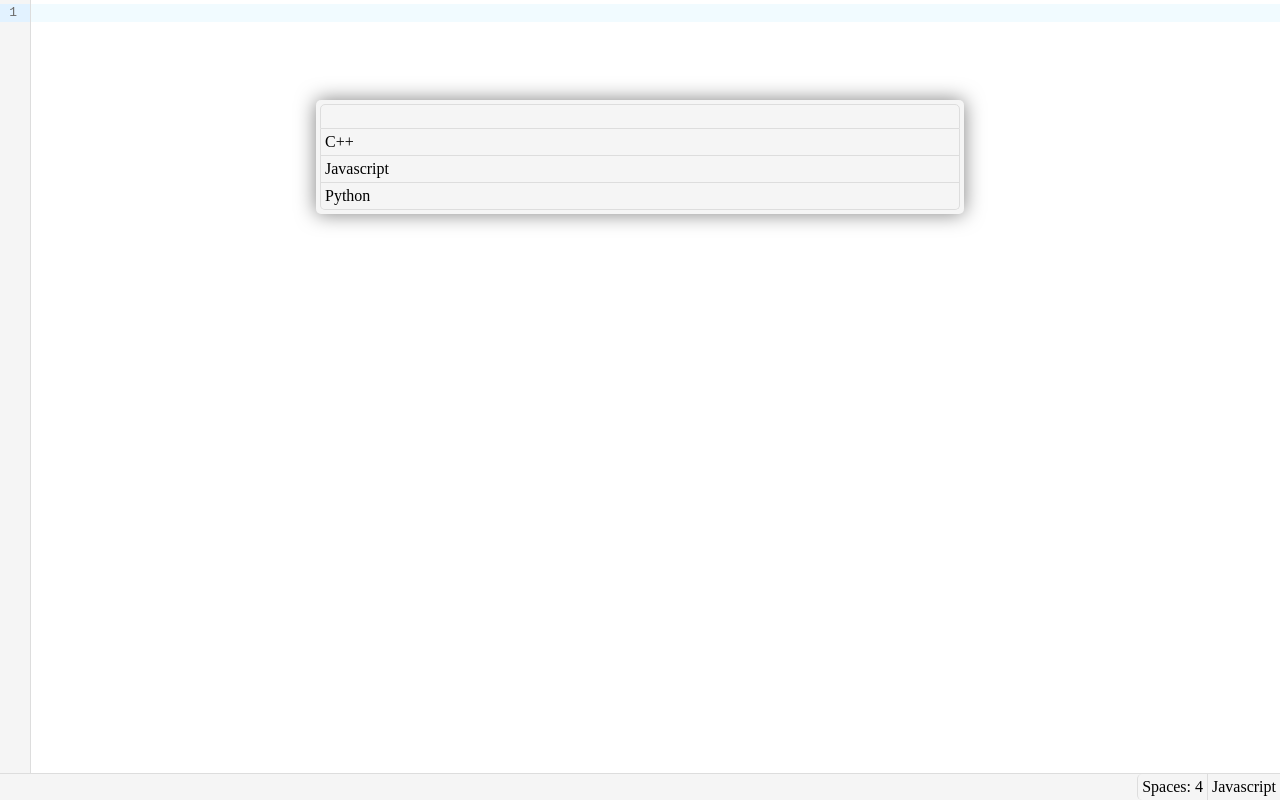
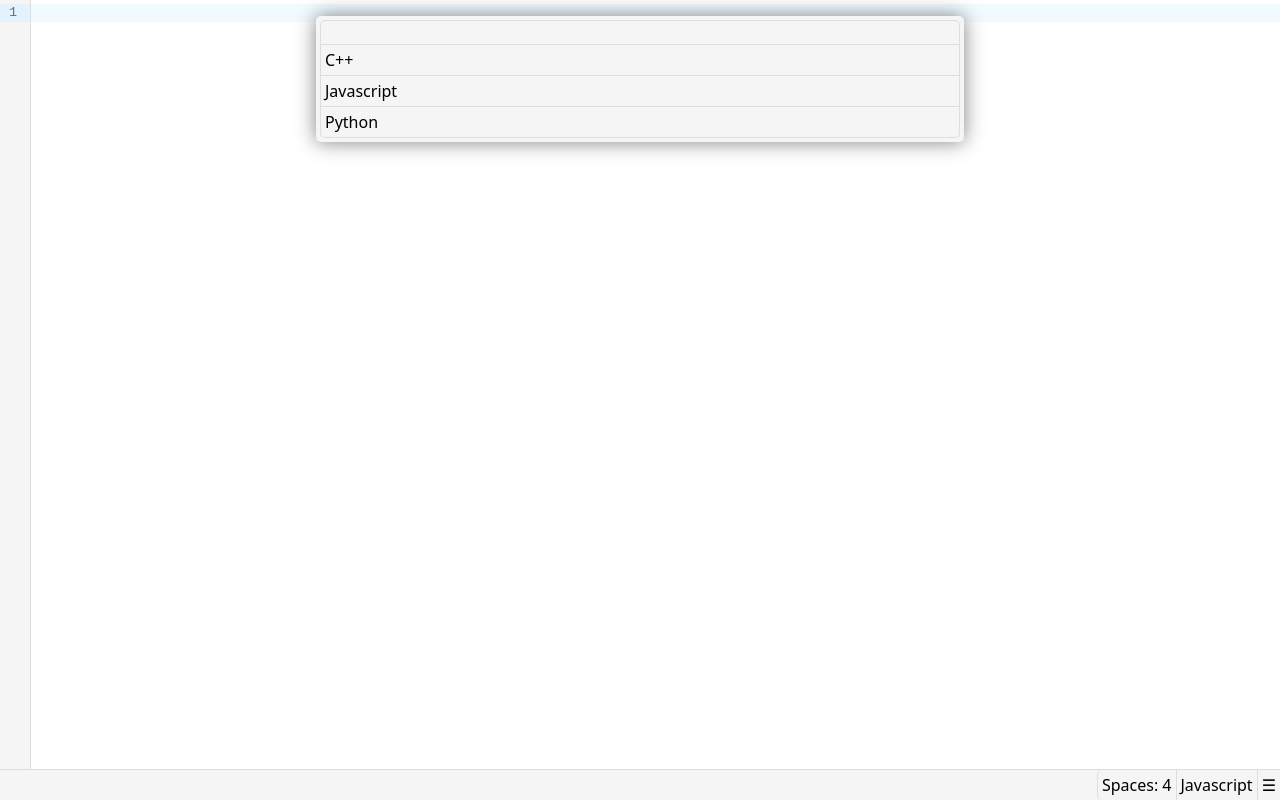
Before and after one commit to somerandomdev49/moned, a website with bundled scripts: page index.html in a window 1280 px wide. Both pictures are taken after a click on the element "Javascript". Built offline with nearby package versions, Linux system fonts and the light colour scheme.

Commit message:
version 0.0.1!

```diff
--- a/index.html
+++ b/index.html
@@ -8,6 +8,7 @@
         html, body, .cm-editor {
             width: 100%;
             height: 100%;
+            font-family: system-ui, -apple-system, BlinkMacSystemFont, 'Segoe UI', Roboto, Oxygen, Ubuntu, Cantarell, 'Open Sans', 'Helvetica Neue', sans-serif;
         }
 
         html, body {
@@ -45,7 +46,7 @@
             display: none;
             position: fixed;
             z-index: 1;
-            padding-top: 100px;
+            padding-top: 1rem;
             left: 0;
             top: 0;
             width: 100%;
--- a/package.json
+++ b/package.json
@@ -1,6 +1,6 @@
 {
   "name": "monomed",
-  "version": "0.0.0",
+  "version": "0.0.1",
   "description": "",
   "main": "index.js",
   "scripts": {
--- a/src/index.ts
+++ b/src/index.ts
@@ -275,6 +275,12 @@ function createBottomPanel(view: EditorView): Panel {
     dom.classList.add("bottom-panel");
 
     {
+        const button = dom.appendChild(document.createElement("span"));
+        button.textContent = "☰";
+        button.onclick = () => commandPalette.open(commands);
+    }
+
+    {
         const select = dom.appendChild(document.createElement("span"));
         select.textContent = compartmentDefaults.language.name;
 
```
Also changed, not shown: README.md, img/v0.0.1.png (added).
